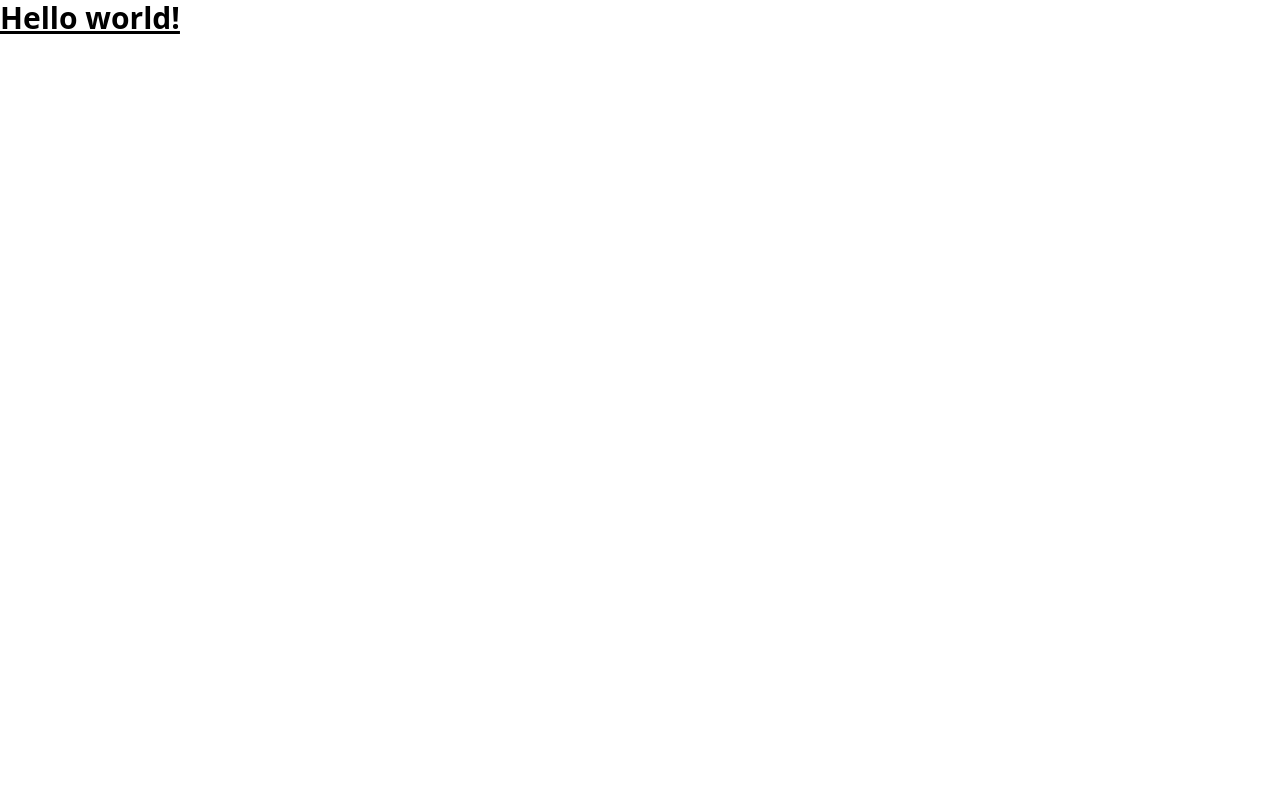
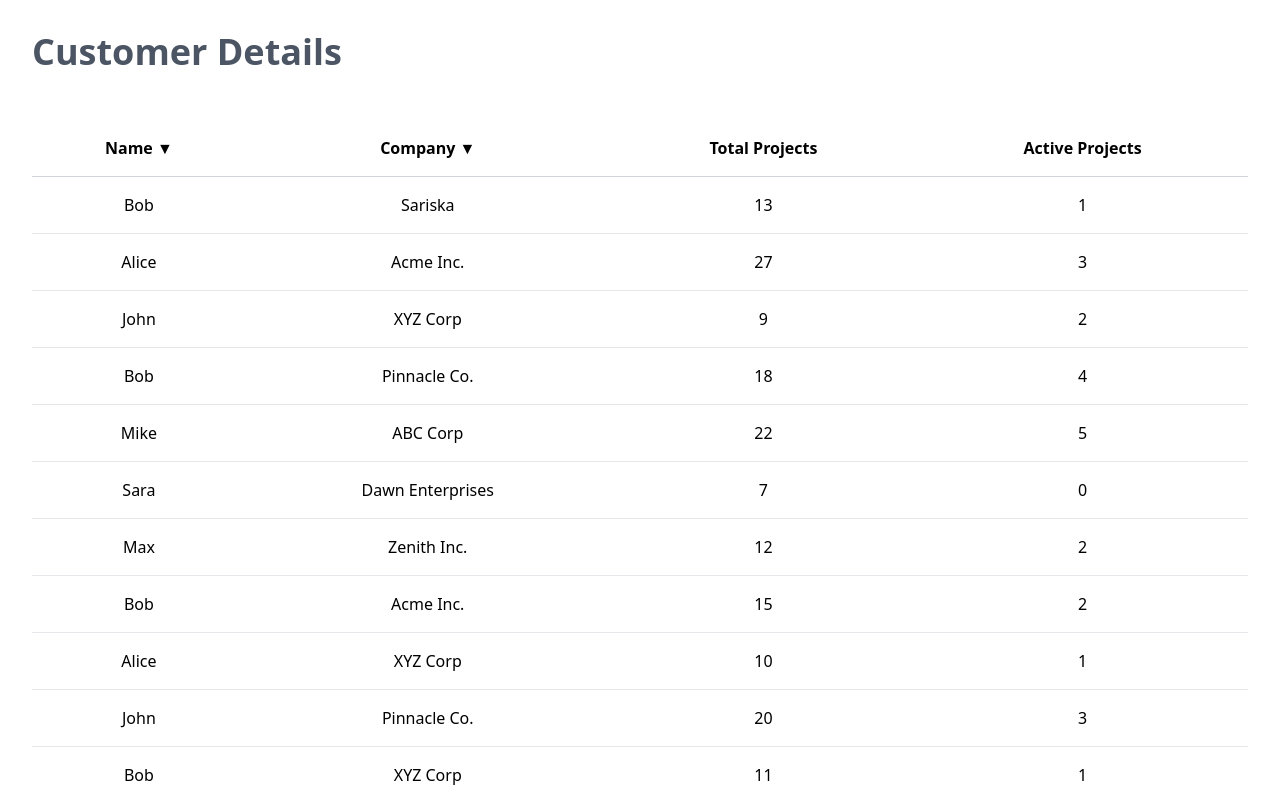
Before and after one commit to jainpranayr/multi-select-table, a React (Vite) app: page / in a window 1280 px wide. Shown: the top 800 px of the page. Built offline with nearby package versions, Linux system fonts and the light colour scheme.

Commit message:
💄 table ui done

```diff
--- a/src/App.jsx
+++ b/src/App.jsx
@@ -1,7 +1,35 @@
+import { dataArray } from './data'
+
 function App() {
 	return (
-		<div>
-			<h1 className="text-3xl font-bold underline">Hello world!</h1>
+		<div className="container mx-auto my-8 max-w-7xl space-y-12 px-4 sm:px-6 lg:px-8">
+			<h1 className="font-sans font-semibold text-gray-600 sm:text-xl md:text-4xl">
+				Customer Details
+			</h1>
+
+			<div className="overflow-x-auto">
+				<table className="font-gray-700 min-w-full divide-y divide-gray-300 text-center text-base">
+					<thead>
+						<tr className="font-semibold">
+							<th className="py-4 px-3">Name ▼</th>
+							<th className="py-4 px-3">Company ▼</th>
+							<th className="py-4 px-3">Total Projects</th>
+							<th className="py-4 px-3">Active Projects</th>
+						</tr>
+					</thead>
+
+					<tbody className="divide-y divide-gray-200">
+						{dataArray.map(row => (
+							<tr key={row.id}>
+								<td className="whitespace-nowrap py-4 px-3">{row.name}</td>
+								<td className="whitespace-nowrap py-4 px-3">{row.company}</td>
+								<td className="whitespace-nowrap py-4 px-3">{row.total}</td>
+								<td className="whitespace-nowrap py-4 px-3">{row.active}</td>
+							</tr>
+						))}
+					</tbody>
+				</table>
+			</div>
 		</div>
 	)
 }
--- /dev/null
+++ b/src/data.js
@@ -0,0 +1,142 @@
+export const dataArray = [
+	{
+		id: 1,
+		name: 'Bob',
+		company: 'Sariska',
+		total: 13,
+		active: 1,
+	},
+	{
+		id: 2,
+		name: 'Alice',
+		company: 'Acme Inc.',
+		total: 27,
+		active: 3,
+	},
+	{
+		id: 3,
+		name: 'John',
+		company: 'XYZ Corp',
+		total: 9,
+		active: 2,
+	},
+	{
+		id: 4,
+		name: 'Bob',
+		company: 'Pinnacle Co.',
+		total: 18,
+		active: 4,
+	},
+	{
+		id: 5,
+		name: 'Mike',
+		company: 'ABC Corp',
+		total: 22,
+		active: 5,
+	},
+	{
+		id: 6,
+		name: 'Sara',
+		company: 'Dawn Enterprises',
+		total: 7,
+		active: 0,
+	},
+	{
+		id: 7,
+		name: 'Max',
+		company: 'Zenith Inc.',
+		total: 12,
+		active: 2,
+	},
+	{
+		id: 8,
+		name: 'Bob',
+		company: 'Acme Inc.',
+		total: 15,
+		active: 2,
+	},
+	{
+		id: 9,
+		name: 'Alice',
+		company: 'XYZ Corp',
+		total: 10,
+		active: 1,
+	},
+	{
+		id: 10,
+		name: 'John',
+		company: 'Pinnacle Co.',
+		total: 20,
+		active: 3,
+	},
+	{
+		id: 11,
+		name: 'Bob',
+		company: 'XYZ Corp',
+		total: 11,
+		active: 1,
+	},
+	{
+		id: 12,
+		name: 'Mike',
+		company: 'Dawn Enterprises',
+		total: 9,
+		active: 2,
+	},
+	{
+		id: 13,
+		name: 'Sara',
+		company: 'Zenith Inc.',
+		total: 14,
+		active: 3,
+	},
+	{
+		id: 14,
+		name: 'Max',
+		company: 'brae',
+		total: 8,
+		active: 1,
+	},
+	{
+		id: 15,
+		name: 'Bob',
+		company: 'Dawn Enterprises',
+		total: 19,
+		active: 4,
+	},
+	{
+		id: 16,
+		name: 'Alice',
+		company: 'Pinnacle Co.',
+		total: 22,
+		active: 5,
+	},
+	{
+		id: 17,
+		name: 'John',
+		company: 'ABC Corp',
+		total: 17,
+		active: 4,
+	},
+	{
+		id: 18,
+		name: 'Bob',
+		company: 'ABC Corp',
+		total: 24,
+		active: 5,
+	},
+	{
+		id: 19,
+		name: 'Mike',
+		company: 'Zenith Inc.',
+		total: 13,
+		active: 1,
+	},
+	{
+		id: 20,
+		name: 'Sara',
+		company: 'brae',
+		total: 16,
+		active: 3,
+	},
+]
```
